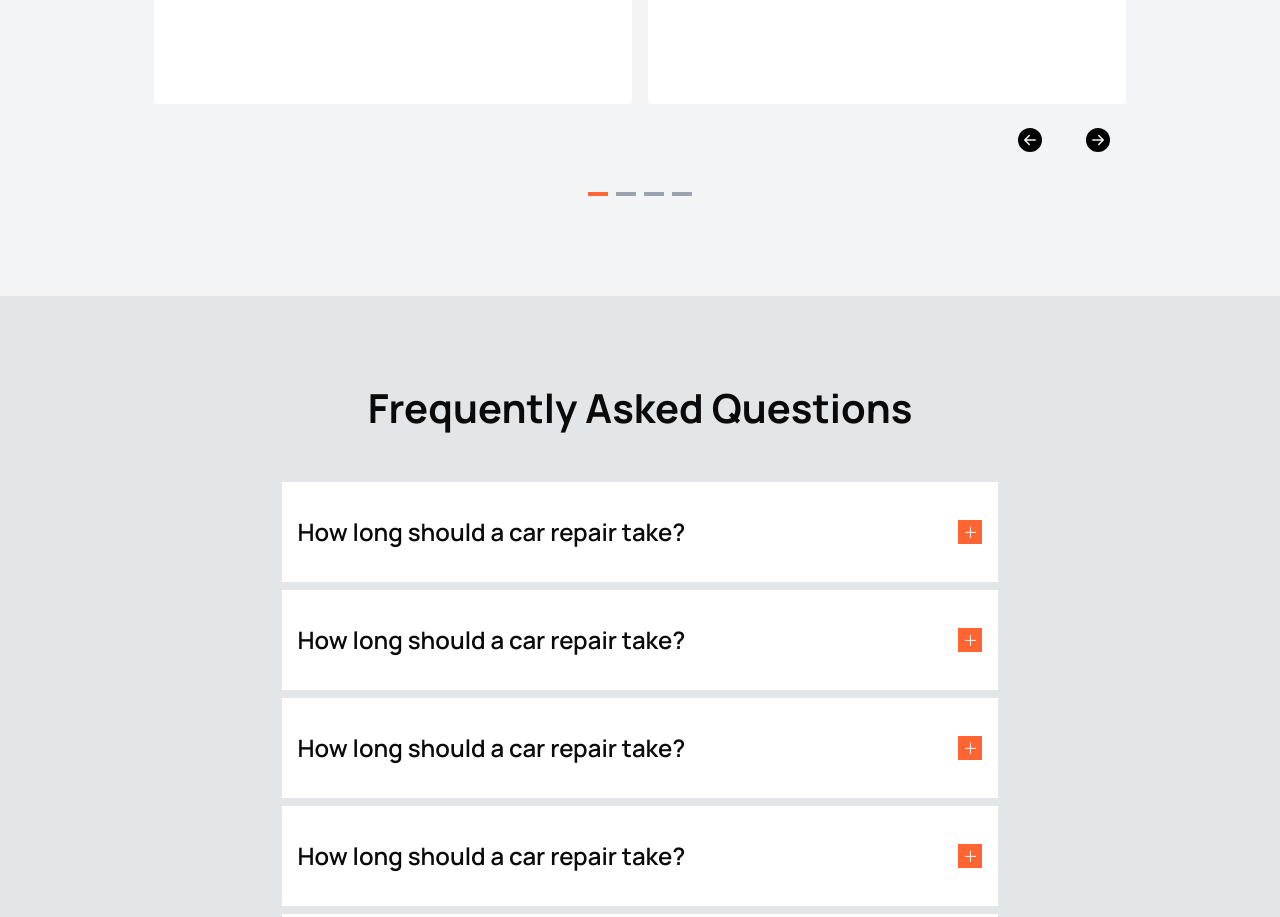
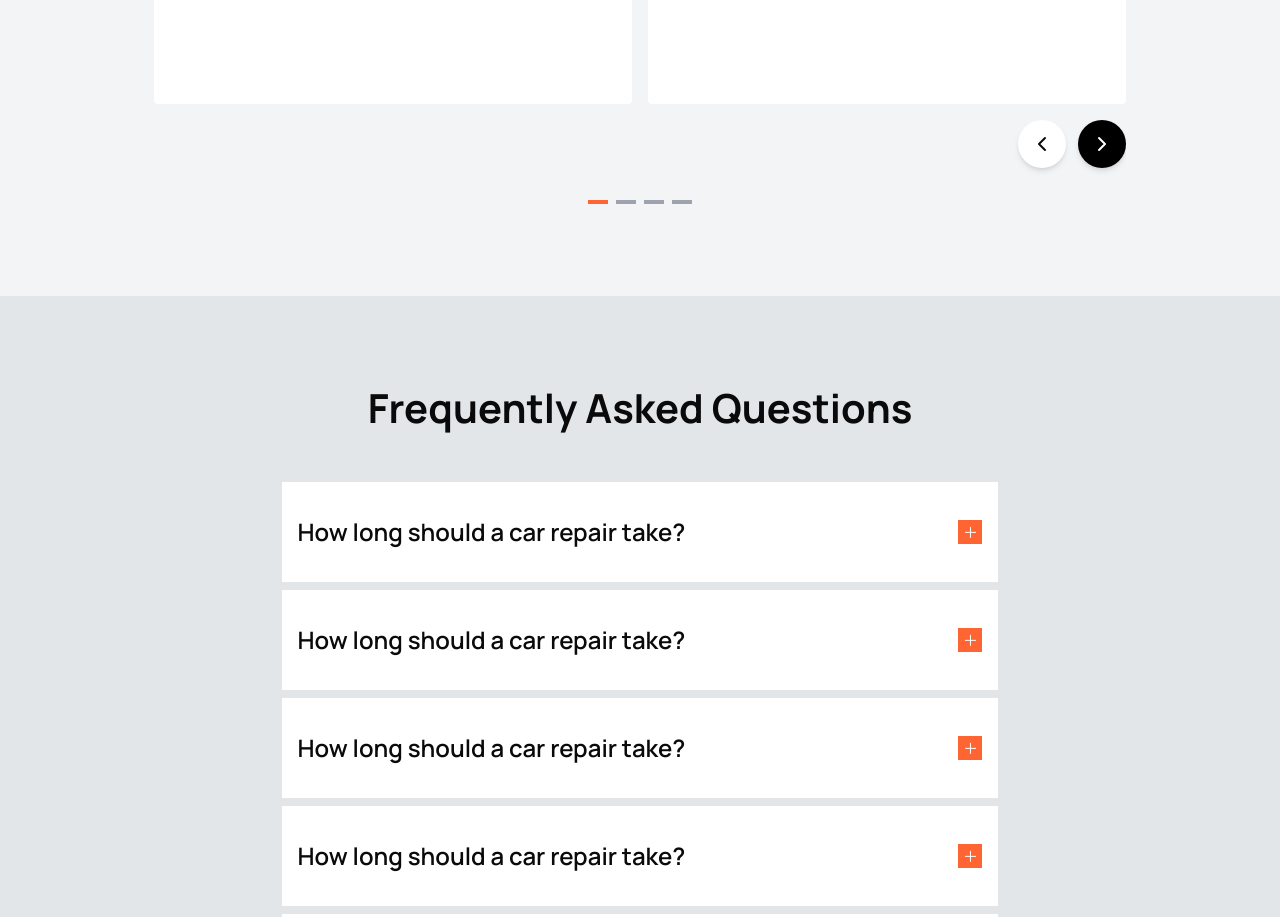
Before and after one commit to w3ngithub/revive-motors, a Next.js app: page / in a window 1280 px wide. Shown: the part 4800-5717 px from the top of the page. Built offline with nearby package versions, Linux system fonts and the light colour scheme.

Commit message:
fix: carasoul button fixed

```diff
--- a/src/app/page.tsx
+++ b/src/app/page.tsx
@@ -16,7 +16,6 @@ export default function Home() {
         <ServiceForm />
         <Appointment />
         <Maintenance />
-        {/* <GetInTouch /> */}
         <Banner />
         <CustomerSatisfaction />
         <Brands />
--- a/src/components/modules/home-page/customer-view.tsx
+++ b/src/components/modules/home-page/customer-view.tsx
@@ -13,6 +13,7 @@ import { Avatar, AvatarFallback, AvatarImage } from "@/components/ui/avatar";
 import customerViewData from "../../../json/customer-view.json";
 import { BsFillArrowRightCircleFill } from "react-icons/bs";
 import { BsFillArrowLeftCircleFill } from "react-icons/bs";
+import { ChevronLeft, ChevronRight } from "lucide-react";
 
 const CustomerView = () => {
   const { heading, testimonials } = customerViewData;
@@ -80,50 +81,20 @@ const CustomerView = () => {
             {/* Carousel navigation */}
             {/* border border-red-700 */}
             <div className="flex justify-end gap-3 mt-4 ">
-              {/* <button
+              <button
                 onClick={handlePrevious}
-                className="bg-gray-700 text-white px-4 py-2 rounded"
+                className="w-12 h-12 rounded-full bg-white shadow-md flex items-center justify-center transition-colors duration-200 hover:bg-gray-100"
+                aria-label="Previous slide"
               >
-                Previous
-              </button> */}
-              {/* <button
+                <ChevronLeft className="w-6 h-6" />
+              </button>
+              <button
                 onClick={handleNext}
-                className="bg-gray-700 text-white px-4 py-2 rounded"
+                className="w-12 h-12 rounded-full bg-black shadow-md flex items-center justify-center transition-colors duration-200 hover:bg-gray-800"
+                aria-label="Next slide"
               >
-                Next
-              </button> */}
-              <span
-                onClick={handlePrevious}
-                className="flex items-center justify-center px-4 py-2 rounded bg-gray-100 text-black hover:bg-black hover:text-white transition-colors duration-200"
-              >
-                <BsFillArrowLeftCircleFill className="h-6 w-6" />
-              </span>
-              <span
-                onClick={handleNext}
-                className="flex items-center justify-center px-4 py-2 rounded bg-gray-100 text-black hover:bg-black hover:text-white transition-colors duration-200"
-              >
-                <BsFillArrowRightCircleFill className="h-6 w-6" />
-              </span>
-
-              {/* <span
-                onClick={handleNext}
-                className="flex items-center justify-center px-4 py-2 rounded bg-gray-100  hover:transition-colors duration-200"
-              >
-                <BsFillArrowRightCircleFill className="h-6 w-6" />
-              </span> */}
-
-              {/* \\\\\\\\\\\\\\\\\\\\\\ */}
-              {/* <span
-                onClick={handleNext}
-                className="flex items-center justify-center px-4 py-2 rounded hover:transition-colors duration-200 text-customColor-secondary"
-              >
-                <BsFillArrowRightCircleFill
-                  fill="white"
-                  color="black"
-                  className="h-6 w-6 text-black"
-                />
-              </span> */}
-              {/* //////////////////////////// */}
+                <ChevronRight className="w-6 h-6 text-white" />
+              </button>
             </div>
 
             {/* Pagination Dots */}
```
